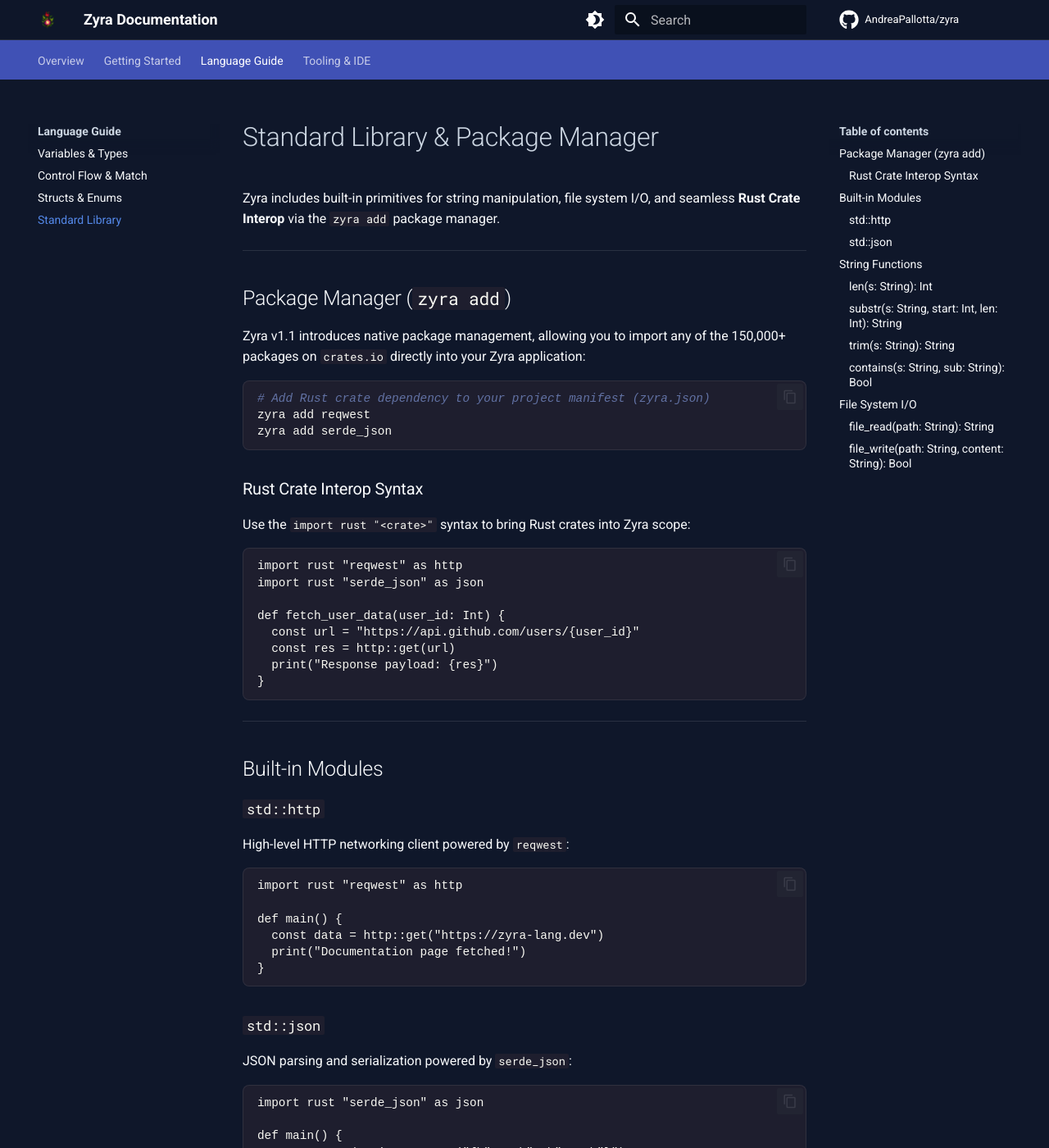
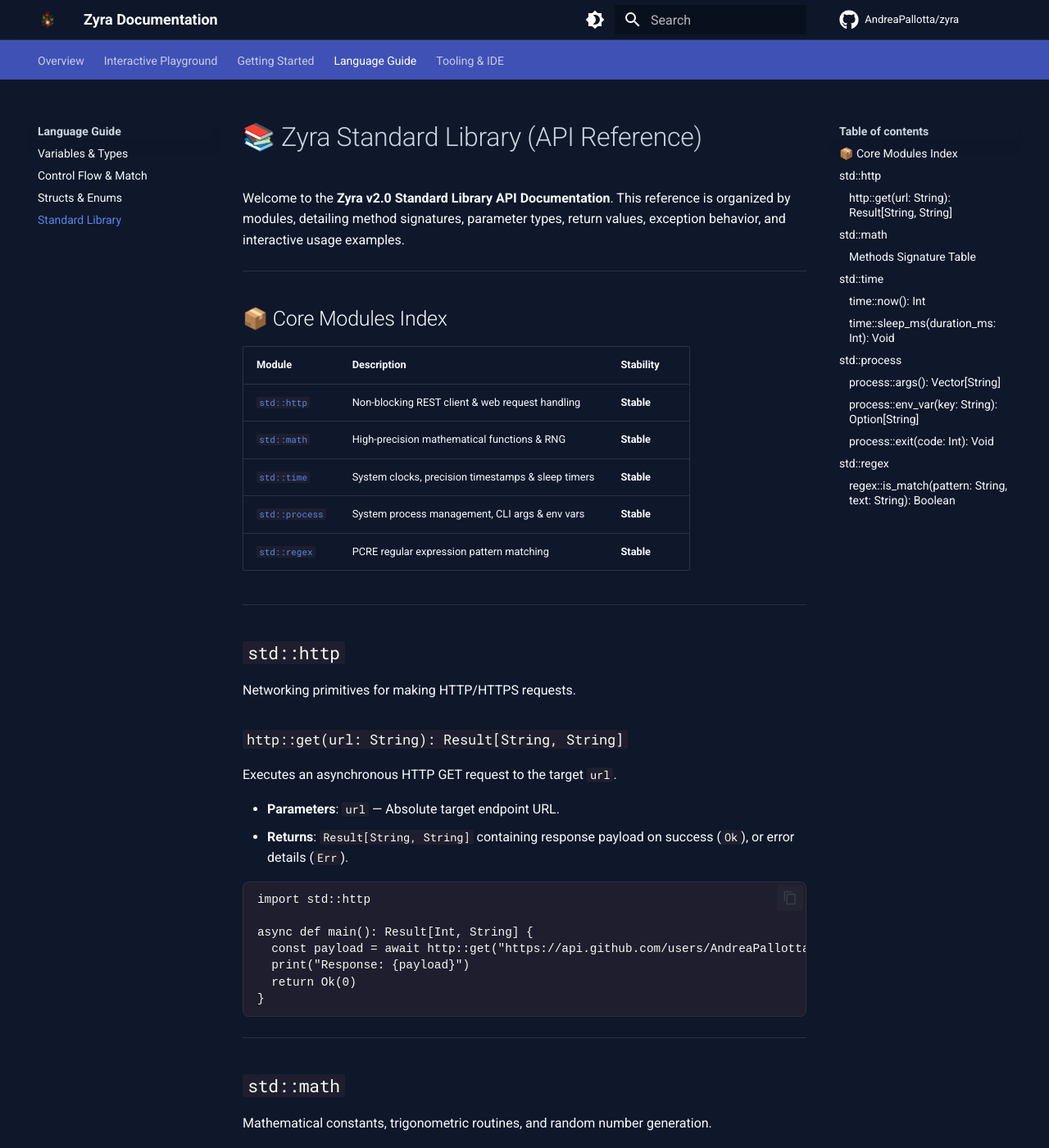
Before and after one commit to AndreaPallotta/zyra, an MkDocs documentation site: the page built from docs/language/stdlib.md, in a window 1280 px wide and 1400 px high. Shown: the whole window at 82% size. Built offline with MkDocs 1.6.1 and Material for MkDocs 9.7.7, drawn with Linux system fonts in a browser that asks for light colours; comment, search, counter and statistics services are not loaded; some of the changed text lies outside the part shown.

````diff
--- a/docs/language/stdlib.md
+++ b/docs/language/stdlib.md
@@ -1,104 +1,133 @@
-# Standard Library & Package Manager
+# 📚 Zyra Standard Library (API Reference)
 
-Zyra includes built-in primitives for string manipulation, file system I/O, and seamless **Rust Crate Interop** via the `zyra add` package manager.
+Welcome to the **Zyra v2.0 Standard Library API Documentation**. This reference is organized by modules, detailing method signatures, parameter types, return values, exception behavior, and interactive usage examples.
 
 ---
 
-## Package Manager (`zyra add`)
+## 📦 Core Modules Index
 
-Zyra v1.1 introduces native package management, allowing you to import any of the 150,000+ packages on `crates.io` directly into your Zyra application:
+| Module | Description | Stability |
+| :--- | :--- | :--- |
+| [`std::http`](#stdhttp) | Non-blocking REST client & web request handling | **Stable** |
+| [`std::math`](#stdmath) | High-precision mathematical functions & RNG | **Stable** |
+| [`std::time`](#stdtime) | System clocks, precision timestamps & sleep timers | **Stable** |
+| [`std::process`](#stdprocess) | System process management, CLI args & env vars | **Stable** |
+| [`std::regex`](#stdregex) | PCRE regular expression pattern matching | **Stable** |
 
-```bash
-# Add Rust crate dependency to your project manifest (zyra.json)
-zyra add reqwest
-zyra add serde_json
-```
+---
 
-### Rust Crate Interop Syntax
+## `std::http`
 
-Use the `import rust "<crate>"` syntax to bring Rust crates into Zyra scope:
+Networking primitives for making HTTP/HTTPS requests.
+
+### `http::get(url: String): Result[String, String]`
+Executes an asynchronous HTTP GET request to the target `url`.
+
+- **Parameters**: `url` — Absolute target endpoint URL.
+- **Returns**: `Result[String, String]` containing response payload on success (`Ok`), or error details (`Err`).
 
 ```zyra
-import rust "reqwest" as http
-import rust "serde_json" as json
+import std::http
 
-def fetch_user_data(user_id: Int) {
-  const url = "https://api.github.com/users/{user_id}"
-  const res = http::get(url)
-  print("Response payload: {res}")
+async def main(): Result[Int, String] {
+  const payload = await http::get("https://api.github.com/users/AndreaPallotta")?
+  print("Response: {payload}")
+  return Ok(0)
 }
 ```
 
 ---
 
-## Built-in Modules
+## `std::math`
 
-### `std::http`
+Mathematical constants, trigonometric routines, and random number generation.
 
-High-level HTTP networking client powered by `reqwest`:
+### Methods Signature Table
+
+| Method | Parameters | Returns | Description |
+| :--- | :--- | :--- | :--- |
+| `math::sqrt(n: Float)` | `n: Float` | `Float` | Returns square root of `n`. |
+| `math::pow(base: Float, exp: Float)` | `base: Float`, `exp: Float` | `Float` | Raises `base` to `exp` power. |
+| `math::abs(n: Int)` | `n: Int` | `Int` | Absolute value of integer `n`. |
+| `math::random()` | *None* | `Float` | Random float in range `[0.0, 1.0)`. |
+| `math::sin(rad: Float)` | `rad: Float` | `Float` | Sine of angle `rad` in radians. |
+| `math::cos(rad: Float)` | `rad: Float` | `Float` | Cosine of angle `rad` in radians. |
 
 ```zyra
-import rust "reqwest" as http
+import std::math
 
-def main() {
-  const data = http::get("https://zyra-lang.dev")
-  print("Documentation page fetched!")
-}
-```
-
-### `std::json`
-
-JSON parsing and serialization powered by `serde_json`:
-
-```zyra
-import rust "serde_json" as json
-
-def main() {
-  const parsed = json::parse("{\"name\": \"Zyra\"}")
-  print(parsed)
+def main(): Int {
+  const root = math::sqrt(144.0) // 12.0
+  const rand_val = math::random()
+  print("Sqrt: {root} | Random: {rand_val}")
+  return 0
 }
 ```
 
 ---
 
-## String Functions
+## `std::time`
 
-### `len(s: String): Int`
-Returns string length:
+Timekeeping, duration measurement, and thread sleeping.
+
+### `time::now(): Int`
+Returns high-resolution UNIX timestamp in milliseconds.
+
+### `time::sleep_ms(duration_ms: Int): Void`
+Suspends execution for `duration_ms` milliseconds.
+
 ```zyra
-const length = len("hello world") // 11
-```
+import std::time
 
-### `substr(s: String, start: Int, len: Int): String`
-Extracts a substring:
-```zyra
-const sub = substr("zyra language", 0, 4) // "zyra"
-```
-
-### `trim(s: String): String`
-Trims whitespace:
-```zyra
-const clean = trim("  zyra  ") // "zyra"
-```
-
-### `contains(s: String, sub: String): Bool`
-Substring search:
-```zyra
-const is_found = contains("zyra lang", "zyra") // true
+def main(): Int {
+  const start = time::now()
+  time::sleep_ms(100)
+  const elapsed = time::now() - start
+  print("Elapsed time: {elapsed} ms")
+  return 0
+}
 ```
 
 ---
 
-## File System I/O
+## `std::process`
 
-### `file_read(path: String): String`
-Reads entire file text:
+Command-line argument parsing, environment variable retrieval, and process termination.
+
+### `process::args(): Vector[String]`
+Returns command-line invocation arguments.
+
+### `process::env_var(key: String): Option[String]`
+Looks up environment variable `key`.
+
+### `process::exit(code: Int): Void`
+Terminates current process immediately with status `code`.
+
 ```zyra
-const content = file_read("config.txt")
+import std::process
+
+def main(): Int {
+  match process::env_var("PORT") {
+    Some(port) => print("Server listening on port {port}")
+    None => print("PORT env var not set, using default 8080")
+  }
+  return 0
+}
 ```
 
-### `file_write(path: String, content: String): Bool`
-Writes text to file:
+---
+
+## `std::regex`
+
+Regular expression string pattern matching.
+
+### `regex::is_match(pattern: String, text: String): Boolean`
+Returns `true` if `text` matches regex `pattern`.
+
 ```zyra
-const success = file_write("output.txt", "Zyra compiled content")
+import std::regex
+
+def validate_email(email: String): Boolean {
+  return regex::is_match("^[a-z0-9._%+-]+@[a-z0-9.-]+\\.[a-z]{2,}$", email)
+}
 ```
--- a/mkdocs.yml
+++ b/mkdocs.yml
@@ -67,6 +67,7 @@
 
 nav:
   - Overview: index.md
+  - Interactive Playground: play.md
   - Getting Started:
       - Installation: getting-started/installation.md
       - Quickstart: getting-started/quickstart.md
@@ -78,3 +79,4 @@
   - Tooling & IDE:
       - VS Code Extension: tooling/vscode.md
       - Self-Hosted Compiler: tooling/self-hosting.md
+      - API Reference: api/API_DOCUMENTATION.md
````
Also changed, not shown: docs/api/API_DOCUMENTATION.md (added, +37 -0 lines), docs/getting-started/quickstart.md (+34 -25 lines), docs/index.md (+34 -22 lines), docs/play.md (added, +136 -0 lines), 5 other files.
